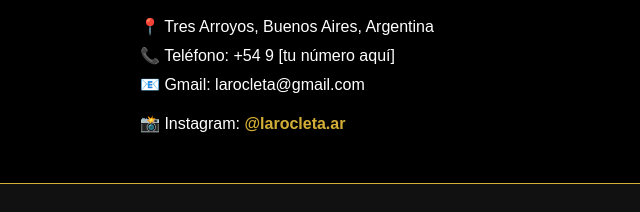
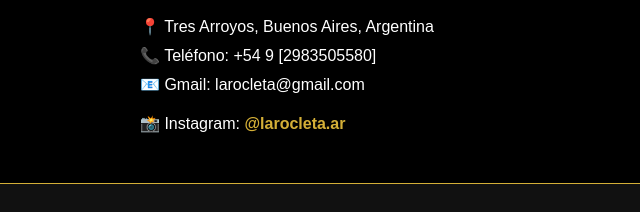
Before and after one commit to JLBrunand/LaRocletaa, a plain HTML site: page index.html in a window 1280 px wide. Shown: the part 1456-1668 px from the top of the page, 0-640 px from the left. Drawn offline with Linux system fonts and the light colour scheme.

Commit message:
Update index.html

```diff
--- a/index.html
+++ b/index.html
@@ -40,7 +40,7 @@
   <section id="contacto" class="contacto">
     <h2>Contacto</h2>
     <p>📍 Tres Arroyos, Buenos Aires, Argentina</p>
-    <p>📞 Teléfono: +54 9 [tu número aquí]</p>
+    <p>📞 Teléfono: +54 9 [2983505580]</p>
     <p>📧 Gmail: larocleta@gmail.com</p>
     <div class="instagram">
       <p>📸 Instagram: <a href="https://instagram.com/larocleta.ar" target="_blank">@larocleta.ar</a></p>
@@ -53,4 +53,5 @@
 
   <script src="script.js"></script>
 </body>
+
 </html>
```
